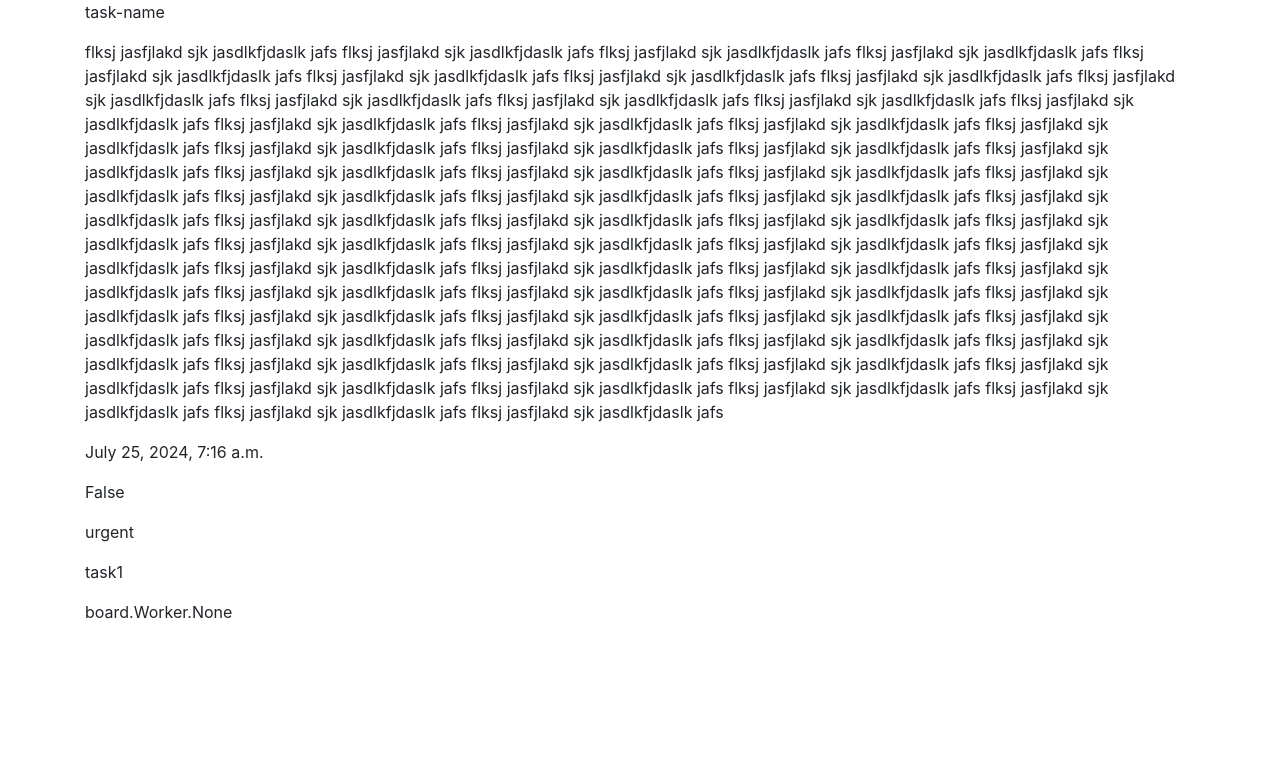
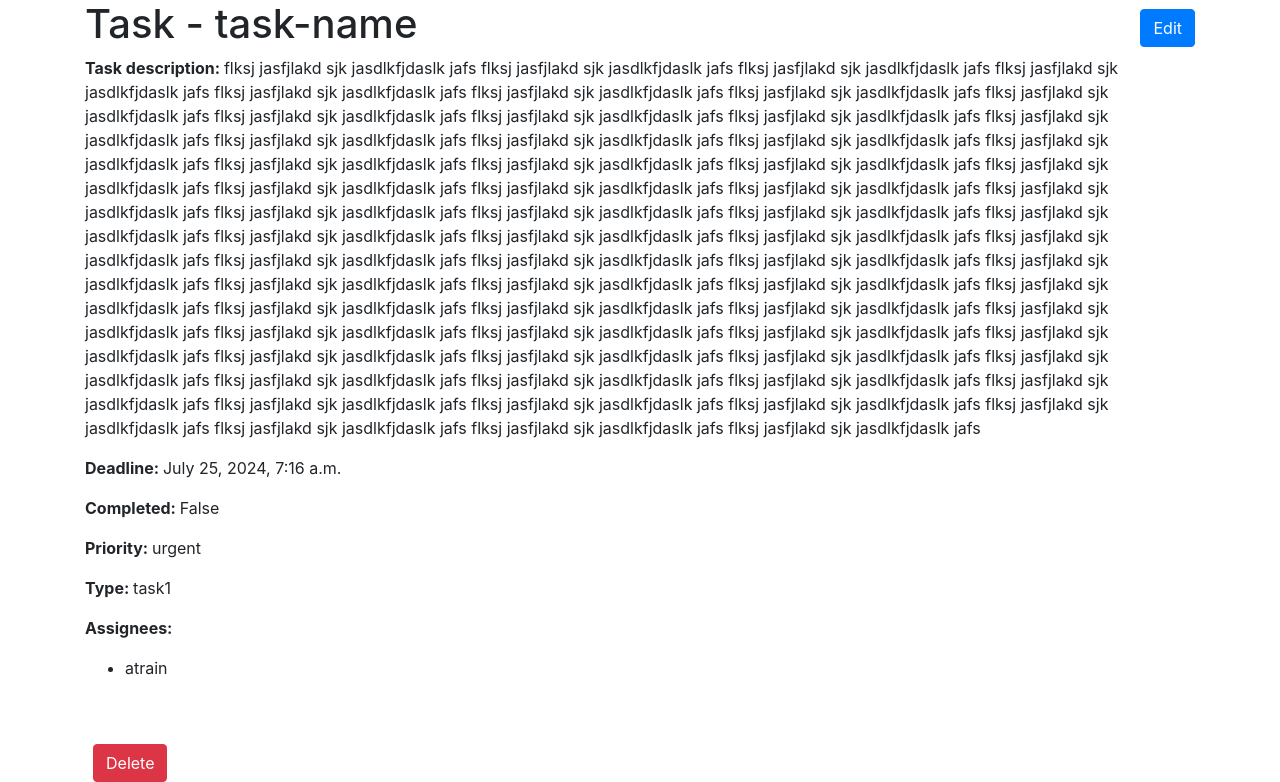
Before and after one commit to mrve4nick/task_manger_project, a Django app: page /board/task/1/ in a window 1280 px wide. Shown: the part 56-838 px from the top of the page. Before the commit the page ends 675 px from the top, so only its background shows below. Run offline with Django 5.2, Linux system fonts and the light colour scheme; data comes from the database, SQL or seed files in the repository.

Commit message:
Created task_detail.html

```diff
--- a/templates/board/task_detail.html
+++ b/templates/board/task_detail.html
@@ -1,12 +1,29 @@
 {% extends "base.html" %}
 {% block content %}
-    <p>{{ task.name }}</p>
-    <p>{{ task.description }}</p>
-    <p>{{ task.deadline }}</p>
-    <p>{{ task.is_completed }}</p>
-    <p>{{ task.priority }}</p>
-    <p>{{ task.task_type }}</p>
-    <p>{{ task.assignees }}</p>
+    <div class="row">
+      <div class="col-12 d-flex justify-content-between align-items-center">
+        <h1>Task - {{ task.name }}</h1>
+        <a href="{% url "board:task-update" pk=task.id %}" class="btn btn-primary">Edit</a>
+      </div>
+    </div>
+    <p><b>Task description: </b>{{ task.description }}</p>
+    <p><b>Deadline: </b>{{ task.deadline }}</p>
+    <p><b>Completed: </b>{{ task.is_completed }}</p>
+    <p><b>Priority: </b>{{ task.priority }}</p>
+    <p><b>Type: </b>{{ task.task_type }}</p>
+    <p>
+      <b>Assignees: </b>
+      {% if task.assignees.exists %}
+        <ul>
+          {% for assignee in task.assignees.all %}
+            <li>{{ assignee }}</li>
+          {% endfor %}
+        </ul>
+      {% else %}
+        No assignees
+      {% endif %}
+    </p>
     <br>
     <br>
+    <a href="{% url 'board:task-delete' pk=task.id %}" class="btn btn-danger ml-2">Delete</a>
 {% endblock %}
```
